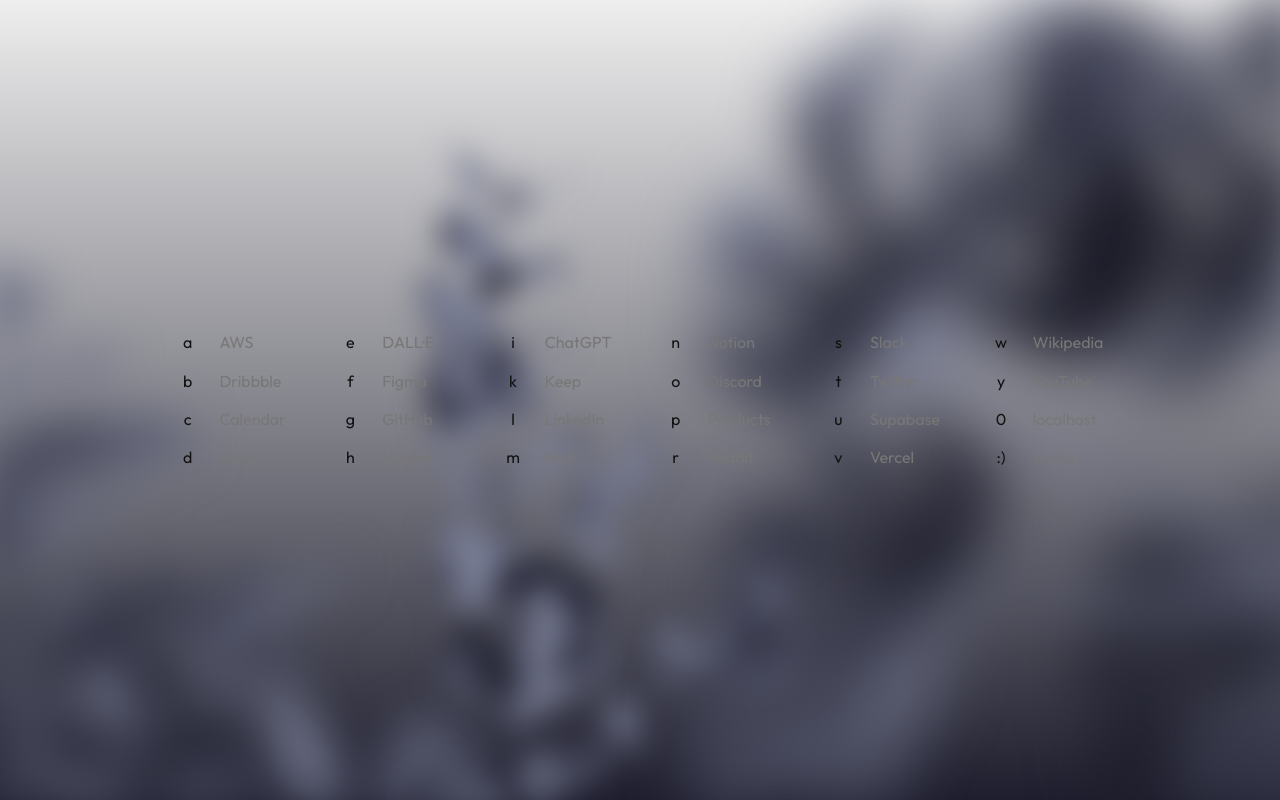
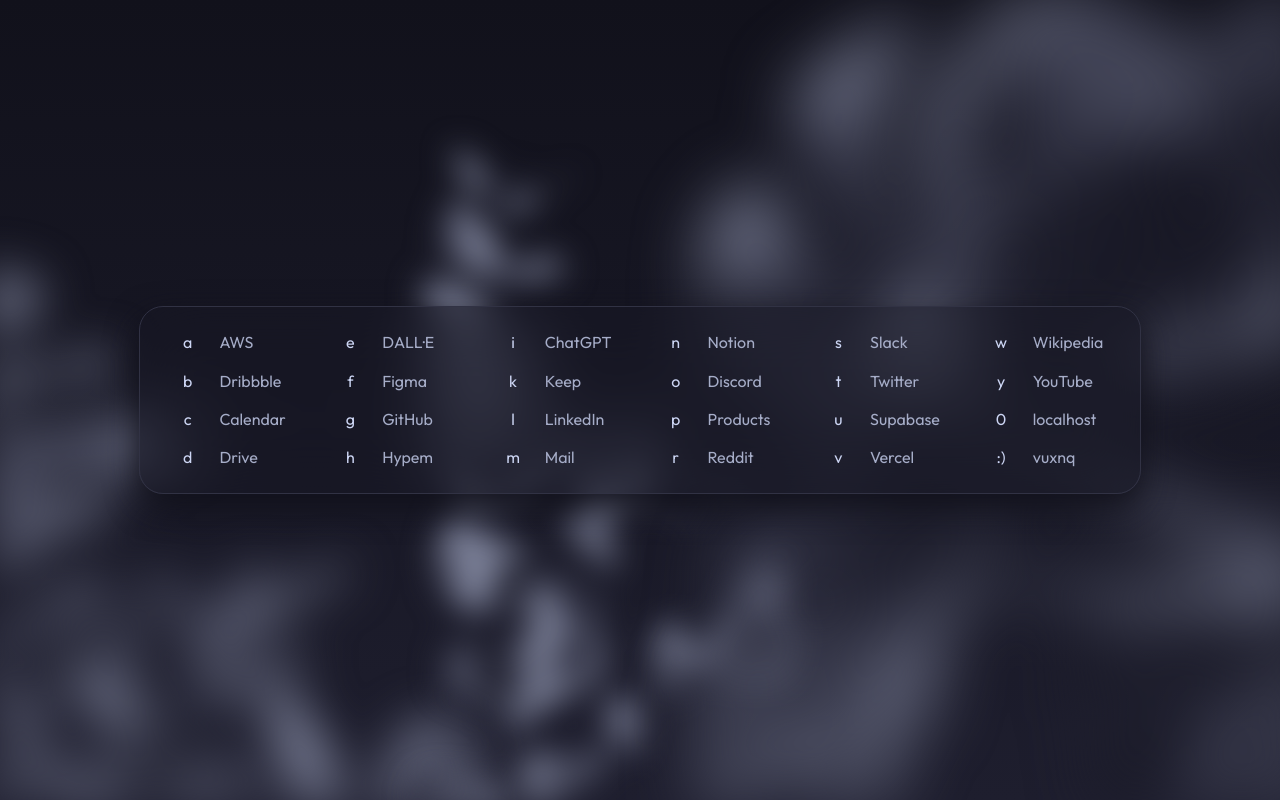
Before and after one commit to vuxnq/tilde, a plain HTML site: page index.html in a window 1280 px wide. Drawn offline with Linux system fonts and the light colour scheme.

Commit message:
glassmorphism

```diff
--- a/index.html
+++ b/index.html
@@ -253,8 +253,11 @@
   }
 
   :root {
+    --opacity: #18182588;
+    --edge: #313244;
+    --color-background-light: #1e1e2e;
+
     --color-background: #11111b;
-    --color-background-light: #1e1e2e;
     --color-text-subtle: #a6adc8;
     --color-text: #cdd6f4;
     --font-family: common, -apple-system, BlinkMacSystemFont, Helvetica Neue, Helvetica,
@@ -271,14 +274,6 @@
     --transition-speed: 200ms;
   }
 
-  @media (prefers-color-scheme: light) {
-    :root {
-      --color-background: #eee;
-      --color-text-subtle: #777;
-      --color-text: #111;
-    }
-  }
-
   html {
     background: linear-gradient(var(--color-background), var(--color-background-light));
     color: var(--color-text);
@@ -289,39 +284,6 @@
 
   body {
     margin: 0;
-  }
-
-  #background {
-    position: fixed;
-    height: 102vh;
-    width: 100vw;
-    z-index: -1;
-  }
-
-  #background img {
-    animation: background-load 0.8s ease;
-    position: absolute;
-    transition: 0.2s ease-out;
-    height: 100%;
-  }
-
-  #background :nth-child(1) {
-    animation-delay: 0.1s;
-    left: -1vw;
-    filter: blur(24px)
-  }
-
-  #background :nth-child(2) {
-    left: 0;
-    right: 0;
-    margin-inline: auto;
-    filter: blur(16px)
-  }
-
-  #background :nth-child(3) {
-    animation-delay: 0.2s;
-    right: -2vw;
-    filter: blur(32px)
   }
 </style>
 
@@ -816,6 +778,49 @@
     padding: var(--space-3) var(--space-2);
     width: 100vw;
   }
+
+  #background {
+    position: fixed;
+    height: 102vh;
+    width: 100vw;
+    z-index: -1;
+  }
+
+  #background img {
+    animation: background-load 0.8s ease;
+    position: absolute;
+    transition: 0.2s ease-out;
+    height: 100%;
+  }
+
+  #background :nth-child(1) {
+    animation-delay: 0.1s;
+    left: -1vw;
+    filter: blur(24px)
+  }
+
+  #background :nth-child(2) {
+    left: 0;
+    right: 0;
+    margin-inline: auto;
+    filter: blur(16px)
+  }
+
+  #background :nth-child(3) {
+    animation-delay: 0.2s;
+    right: -2vw;
+    filter: blur(32px)
+  }
+
+  commands-component {
+    background-color: var(--opacity);
+    backdrop-filter: blur(32px);
+    -webkit-backdrop-filter: blur(32px);
+    border: 1px solid var(--edge);
+    box-shadow: 0 12px 32px var(--color-background);
+    border-radius: 24px;
+    padding: 16px;
+  }
 </style>
 
 <main>
```
